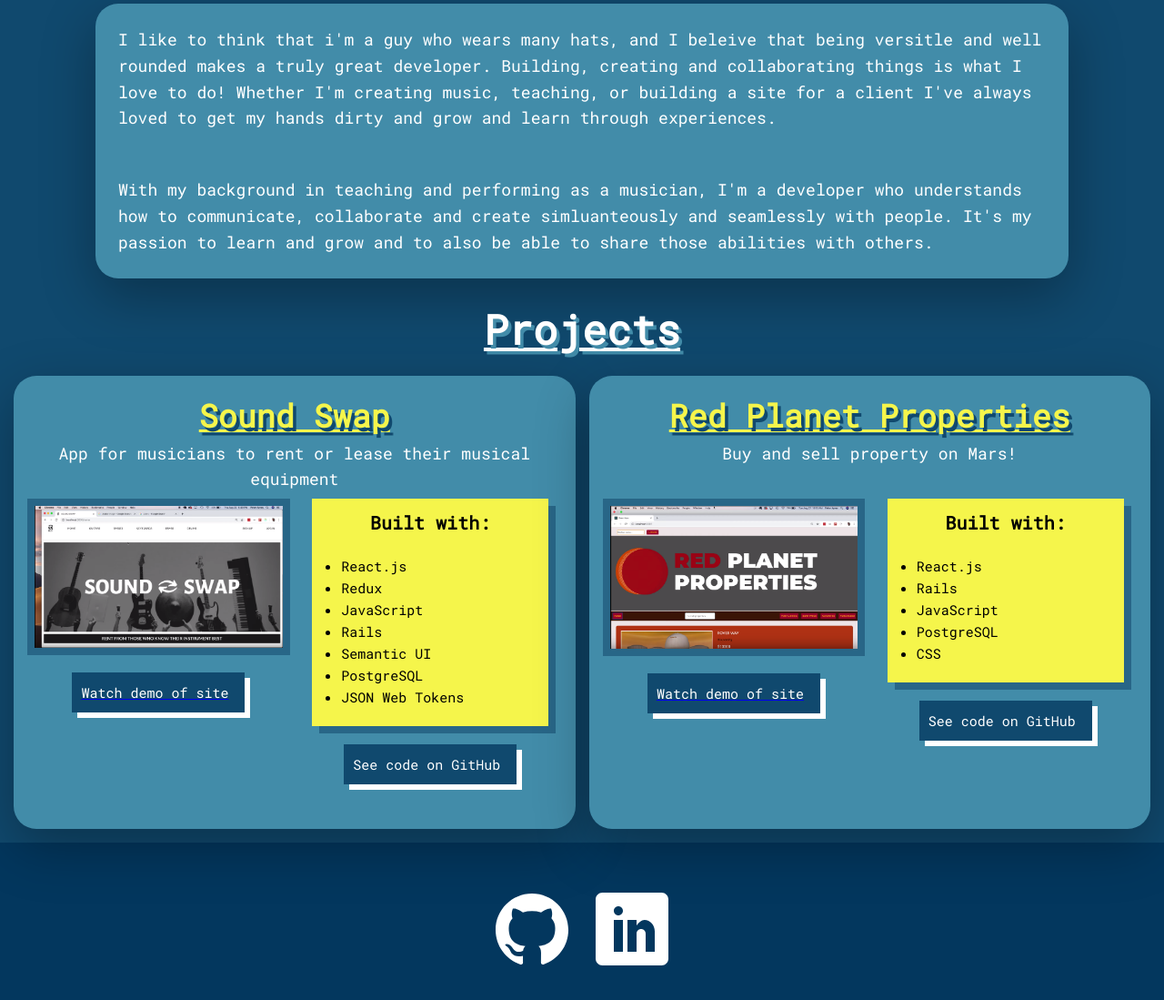
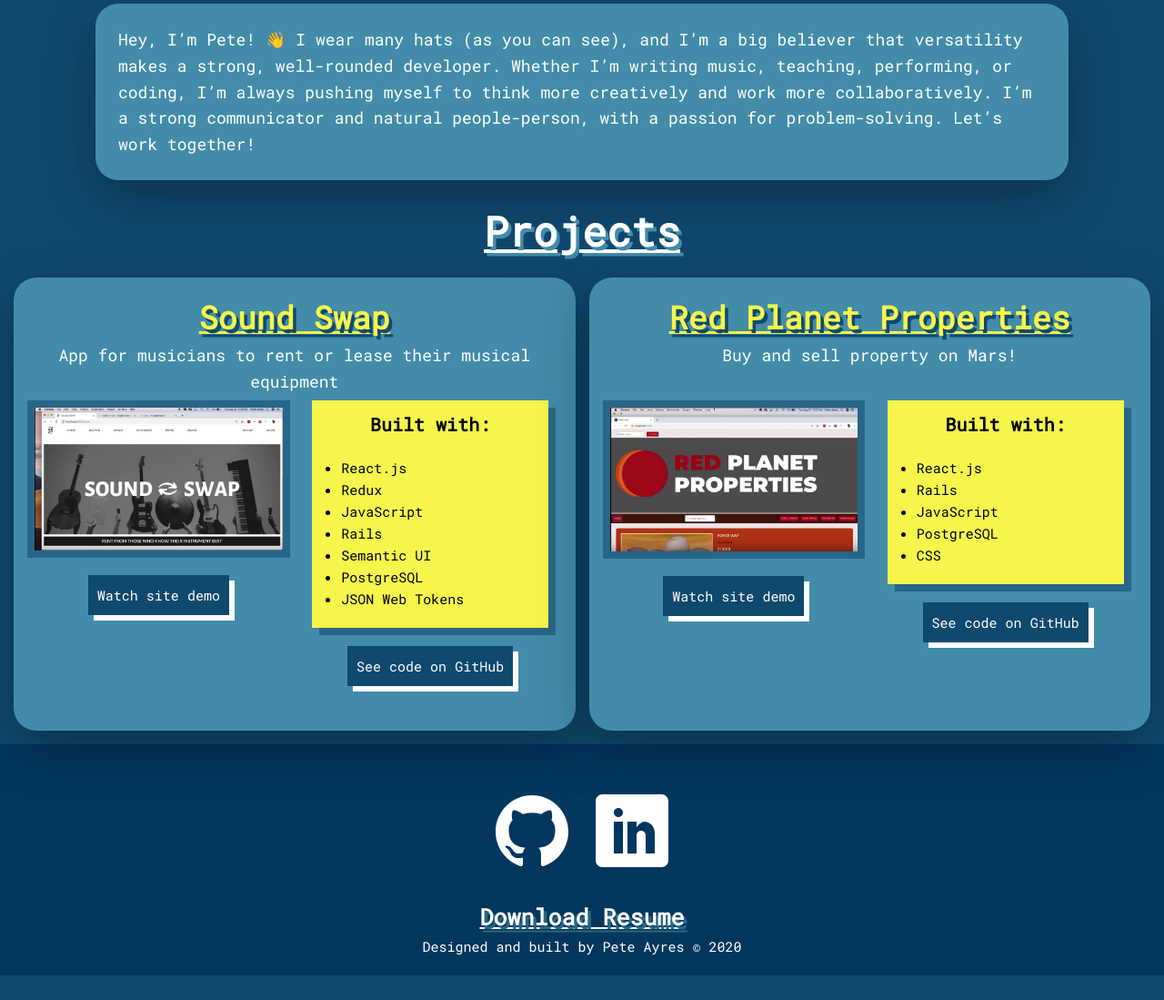
Before and after one commit to pkayres/dev_site, a website: page index.html in a window 1280 px wide. Shown: the part 586-1685 px from the top of the page at 91% size. After the commit the page ends 1658 px from the top, so only its background shows below. Drawn offline with Linux system fonts and the light colour scheme.

Commit message:
refactor projects containers, gif video updated

```diff
--- a/index.html
+++ b/index.html
@@ -30,7 +30,7 @@
         <h1  class="intro__sentence"> Hi, my name is Pete, I'm a
         <div class="slidingHorizontal">
             <span>musician.</span>
-            <span>teacher.</span>
+            <span>songwriter.</span>
             <span>designer.</span>
             <span>creator.</span>
             <span>developer.</span>
@@ -41,10 +41,7 @@
 
     <section class="bio">
         <p class="bio__text">
-          I like to think that i'm a guy who wears many hats, and I beleive that being versitle and well rounded makes a truly great developer. Building, creating and collaborating things is what I love to do! Whether I'm creating music, teaching, or building a site for a client I've always loved to get my hands dirty and grow and learn through experiences.
-        </p>
-        <p class="bio__text">
-          With my background in teaching and performing as a musician, I'm a developer who understands how to communicate, collaborate and create simluanteously and seamlessly with people. It's my passion to learn and grow and to also be able to share those abilities with others.
+          Hey, I’m Pete! 👋 I wear many hats (as you can see), and I’m a big believer that versatility makes a strong, well-rounded developer. Whether I’m writing music, teaching, performing, or coding, I’m always pushing myself to think more creatively and work more collaboratively. I’m a strong communicator and natural people-person, with a passion for problem-solving. Let’s work together!
         </p>
     </section>
 
@@ -64,8 +61,8 @@
               <div class="img-container">
                 <a class="watch-link" href="https://www.youtube.com/watch?v=Q80iQ1ICOPk&t=1s" target="_blank">
                   <img src="./img/sound_swap.png" class="project-image">
-                    <p class="watch-link-text">Watch demo of site</p>
                 </a>
+                <a class="watch-btn" href="https://www.youtube.com/watch?v=Q80iQ1ICOPk&t=1s" target="_blank">Watch site demo</a>
               </div>
 
               <div class="tech-container">
@@ -82,7 +79,7 @@
                     </ul>
                 </div>
 
-                <p class="tech-link-text"><a class="tech-link-text__link" href="https://github.com/pkayres/sound-swap-client">See code on GitHub</a></p>
+                <a class="git-btn" href="https://github.com/pkayres/sound-swap-client" target="_blank">See code on GitHub</a>
 
               </div>
             </div>
@@ -95,10 +92,10 @@
 
             <div class="project-content">
               <div class="img-container">
-                <a class="watch-link" href="https://www.youtube.com/watch?v=Q80iQ1ICOPk&t=1s" target="_blank">
+                <a class="watch-link" href="https://youtu.be/ui9wuhBK1Lo" target="_blank">
                   <img src="./img/red_planet_props.png"  class="project-image">
-                  <p class="watch-link-text">Watch demo of site</p>
                 </a>
+                <a class="watch-btn" href="https://youtu.be/ui9wuhBK1Lo" target="_blank">Watch site demo</a>
               </div>
               <div class="tech-container">
                 <div class="tech-text">
@@ -112,7 +109,7 @@
                     </ul>
                 </div>
 
-                  <p class="tech-link-text"><a class="tech-link-text__link" href="https://github.com/pkayres/red-planet-properties-client">See code on GitHub</a></p>
+                  <a class="git-btn" href="https://github.com/pkayres/red-planet-properties-client" target="_blank">See code on GitHub</a>
 
               </div>
             </div>
--- a/sass/_components.scss
+++ b/sass/_components.scss
@@ -73,8 +73,8 @@
 
 .hero-vid{
   min-height: 400px;
-  background: url('../img/dev_vid.gif') no-repeat 0;
-  background-position: bottom;
+  background: url('../img/dev_vid_1.gif') no-repeat 0;
+  background-position: center;
   background-repeat: no-repeat;
   background-size: cover;
   position: relative;
@@ -293,8 +293,9 @@
 
 .img-container {
   display: flex;
-  justify-content: center;
   position: relative;
+  flex-direction: column;
+  align-items: center;
 }
 
 .project-image {
@@ -312,13 +313,11 @@
   border-color: var(--color-barberry-light-1);
 }
 
-.watch-link-text {
+.watch-btn {
   text-decoration: none;
   cursor: pointer;
   padding: 10px;
   color: #fff;
-  margin: 0 auto;
-  width: 19rem;
   font-size: 1.5rem;
   box-shadow: 6px 6px 0 #fff;
   background-color: var(--color-blue-dark-2);
@@ -347,12 +346,15 @@
 
 .tech-container {
   padding: 14px 0;
+  display: flex;
+  flex-direction: column;
+  align-items: center;
 }
 
 .tech-text {
   box-shadow: 8px 8px 0 var(--color-blue-dark-1);
   background-color: var(--color-barberry-light-1);
-  margin: 0 auto;
+  // margin: 0 auto;
   padding: 10px;
   width: 90%;
 }
@@ -374,26 +376,26 @@
   width: 90%;
 }
 
-.tech-link-text {
+.git-btn {
   cursor: pointer;
   margin: 2rem auto;
   padding: 10px;
   color: #fff;
-  width: 19rem;
-  padding: 10px;
   font-size: 1.5rem;
   box-shadow: 6px 6px 0 #fff;
   background-color: var(--color-blue-dark-2);
+  text-decoration: none;
 
-  &__link {
-    text-decoration: none;
-    color: #fff;
-  }
 
-  &:visited {
-    text-decoration: none;
-    color: #fff;
-  }
+  // &__link {
+  //
+  //   color: #fff;
+  // }
+
+  // &:visited {
+  //   text-decoration: none;
+  //   color: #fff;
+  // }
 
   &:hover {
     transform: translate(2px, 2px);
```
Also changed, not shown: css/style.css, img/showcase.jpg (deleted), 5 other files.
